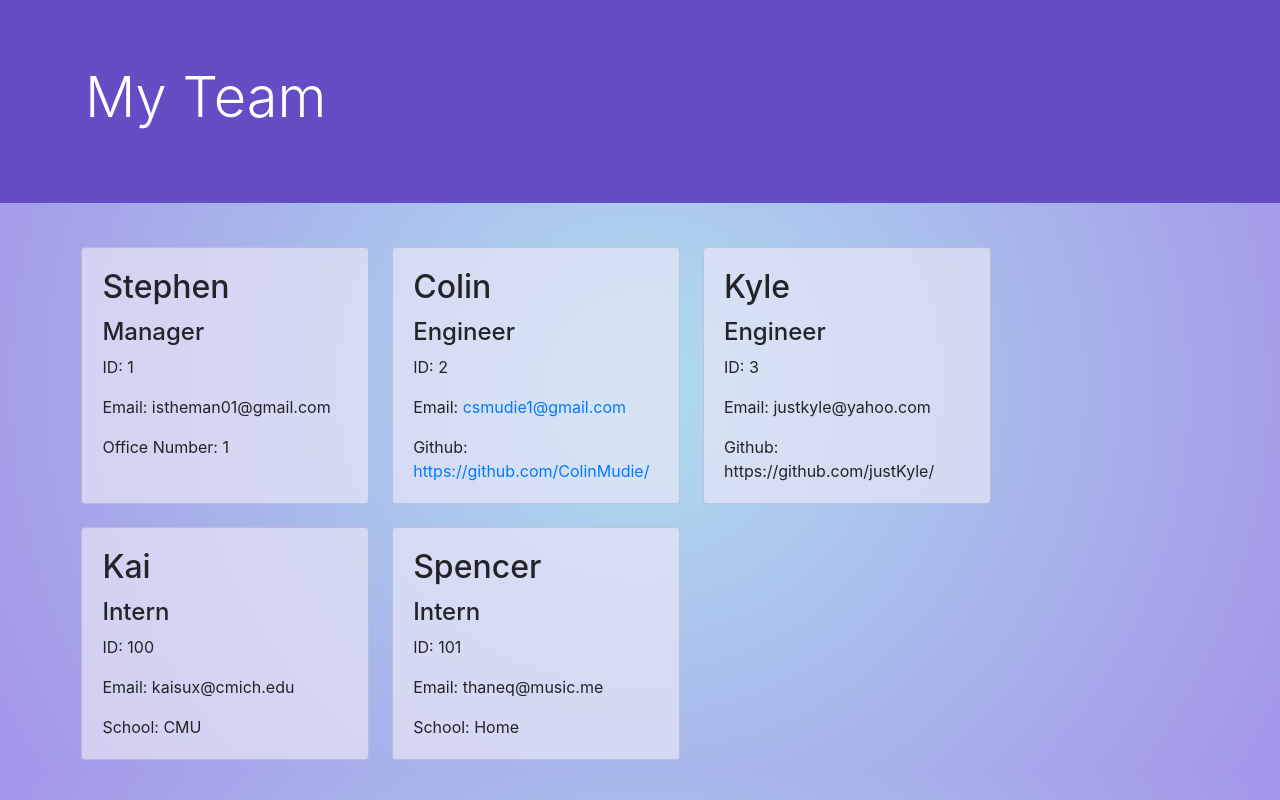
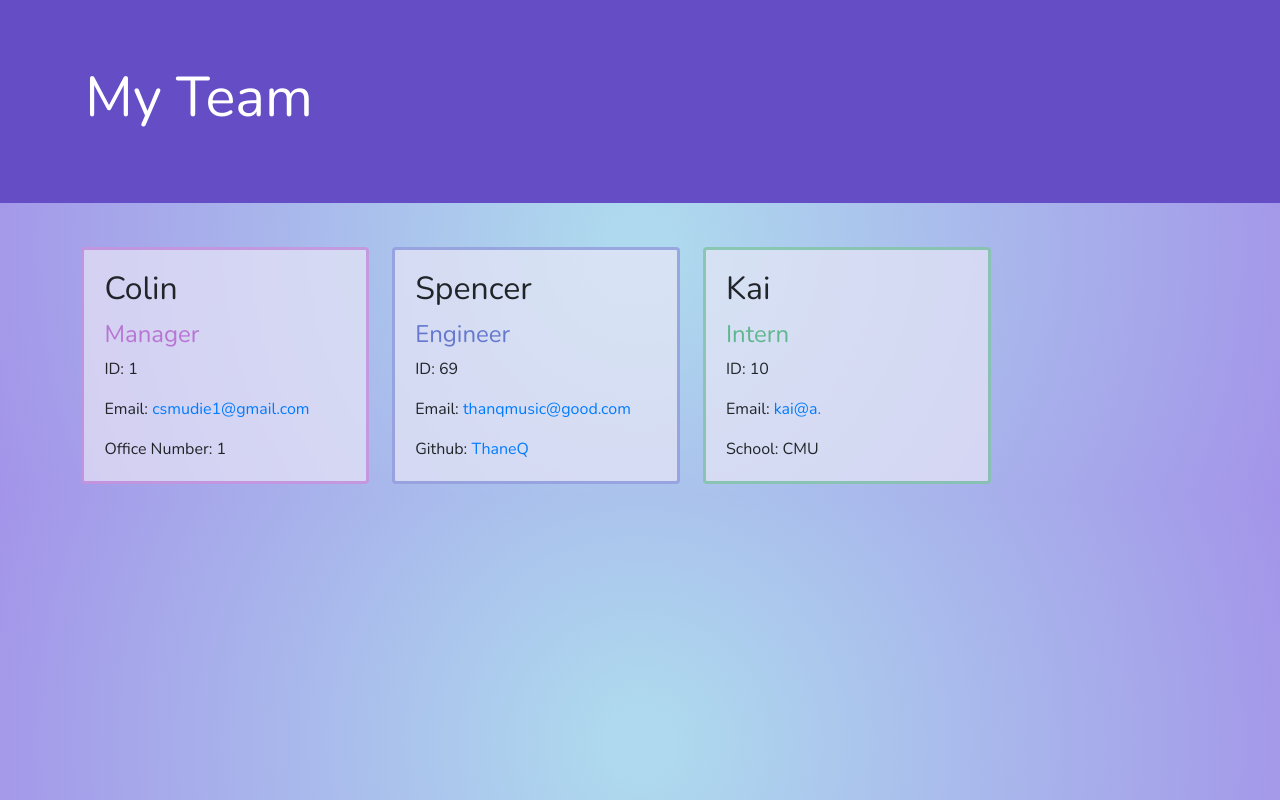
Before and after one commit to ColinMudie/Team_Profile_Generator, a website: page index.html in a window 1280 px wide. Drawn offline with nearby package versions, Linux system fonts and the light colour scheme.

Commit message:
add link functionality to github and email

```diff
--- a/css/style.css
+++ b/css/style.css
@@ -1,6 +1,7 @@
 body{
     background: rgb(174,217,238);
     background: radial-gradient(circle, rgba(174,217,238,1) 5%, rgba(163,148,233,1) 100%);
+    font-family: 'Nunito', sans-serif;
 }
 
 .card-custom{
@@ -11,3 +12,24 @@ body{
     background-color: rgb(101, 77, 198);
     color: white;
 }
+.manager-card{
+    border-width: medium;
+    border-color: rgba(172, 77, 198, 0.458);
+}
+.engineer-card{
+    border-width: medium;
+    border-color: rgba(77, 97, 198, 0.458);
+}
+.intern-card{
+    border-width: medium;
+    border-color: rgba(68, 174, 121, 0.521);
+}
+.manager-text{
+    color: rgba(172, 77, 198, 0.701);
+}
+.engineer-text{
+    color: rgba(77, 97, 198, 0.819);
+}
+.intern-text{
+    color: rgba(68, 174, 121, 0.812);
+}
--- a/index.html
+++ b/index.html
@@ -1,16 +1,17 @@
+
     <!DOCTYPE html>
     <html lang="en">
-
     <head>
         <meta charset="UTF-8">
         <meta http-equiv="X-UA-Compatible" content="IE=edge">
         <meta name="viewport" content="width=device-width, initial-scale=1.0">
         <title>Team Profile Generator</title>
-    <link rel="stylesheet" href="https://cdn.jsdelivr.net/npm/bootstrap@4.5.3/dist/css/bootstrap.min.css"
-        integrity="sha384-TX8t27EcRE3e/ihU7zmQxVncDAy5uIKz4rEkgIXeMed4M0jlfIDPvg6uqKI2xXr2" crossorigin="anonymous">
+        <link rel="stylesheet" href="https://cdn.jsdelivr.net/npm/bootstrap@4.5.3/dist/css/bootstrap.min.css" integrity="sha384-TX8t27EcRE3e/ihU7zmQxVncDAy5uIKz4rEkgIXeMed4M0jlfIDPvg6uqKI2xXr2" crossorigin="anonymous">
+        <link
+        href="https://fonts.googleapis.com/css2?family=Nunito:ital,wght@0,200;0,300;0,400;0,600;0,700;0,800;0,900;1,200;1,300;1,400;1,600;1,700;1,800;1,900&display=swap"
+        rel="stylesheet">
         <link rel="stylesheet" href="css/style.css">
     </head>
-
     <body>
         <div class="jumbotron jumbotron-fluid jumbotron-custom">
             <div class="container">
@@ -19,60 +20,42 @@
         </div>
         <div class="container">
             <div class="row">
-            <div class="card card-custom" style="width: 18rem;">
-                <div class="card-body">
-                    <h2 class="card-title">Stephen</h2>
-                    <h4 class="card-text">Manager</h4>
-                    <p class="card-text">ID: 1</p>
-                    <p class="card-text">Email: istheman01@gmail.com</p>
-                    <p class="card-text">Office Number: 1</p>
-                </div>
-            </div>
-            <div class="card card-custom" style="width: 18rem;">
+
+            <div class="card card-custom manager-card" style="width: 18rem;">
             <div class="card-body">
                 <h2 class="card-title">Colin</h2>
-                    <h4 class="card-text">Engineer</h4>
-                    <p class="card-text">ID: 2</p>
-                    <p class="card-text">Email: <a href="maito:csmudie1@gmail.com">csmudie1@gmail.com</a></p>
-                    <p class="card-text">Github: <a href="https://github.com/ColinMudie/" target="_blank">https://github.com/ColinMudie/</a></p>
-                </div>
-            </div>
-            <div class="card card-custom" style="width: 18rem;">
-                <div class="card-body">
-                    <h2 class="card-title">Kyle</h2>
-                    <h4 class="card-text">Engineer</h4>
-                    <p class="card-text">ID: 3</p>
-                    <p class="card-text">Email: justkyle@yahoo.com</p>
-                    <p class="card-text">Github: https://github.com/justKyle/</p>
-                </div>
-            </div>
-            <div class="card card-custom" style="width: 18rem;">
-                <div class="card-body">
-                    <h2 class="card-title">Kai</h2>
-                    <h4 class="card-text">Intern</h4>
-                    <p class="card-text">ID: 100</p>
-                    <p class="card-text">Email: kaisux@cmich.edu</p>
-                    <p class="card-text">School: CMU</p>
-                </div>
-            </div>
-            <div class="card card-custom" style="width: 18rem;">
-                <div class="card-body">
-                    <h2 class="card-title">Spencer</h2>
-                    <h4 class="card-text">Intern</h4>
-                    <p class="card-text">ID: 101</p>
-                    <p class="card-text">Email: thaneq@music.me</p>
-                    <p class="card-text">School: Home</p>
-                </div>
-            </div>
+                <h4 class="card-text manager-text">Manager</h4>
+                <p class="card-text">ID: 1</p>
+                <p class="card-text">Email: <a href="mailto:csmudie1@gmail.com">csmudie1@gmail.com</a></p>
+                <p class="card-text">Office Number:  1</p>
             </div>
             </div>
 
 
+            <div class="card card-custom engineer-card" style="width: 18rem;">
+            <div class="card-body">
+                <h2 class="card-title">Spencer</h2>
+                <h4 class="card-text engineer-text">Engineer</h4>
+                <p class="card-text">ID: 69</p>
+                <p class="card-text">Email: <a href="mailto:thanqmusic@good.com">thanqmusic@good.com</a></p>
+                <p class="card-text">Github: <a href="https://github.com/ThaneQ/" target="_blank">ThaneQ</a></p>
+            </div>
+            </div>
+
+
+            <div class="card card-custom intern-card" style="width: 18rem;">
+            <div class="card-body">
+                <h2 class="card-title">Kai</h2>
+                <h4 class="card-text intern-text">Intern</h4>
+                <p class="card-text">ID: 10</p>
+                <p class="card-text">Email: <a href="mailto:kai@a.">kai@a.</a></p>
+                <p class="card-text">School: CMU</p>
+            </div>
+            </div>
+
+            </div>
+        </div>
     </body>
-<script src="https://code.jquery.com/jquery-3.5.1.slim.min.js"
-    integrity="sha384-DfXdz2htPH0lsSSs5nCTpuj/zy4C+OGpamoFVy38MVBnE+IbbVYUew+OrCXaRkfj"
-    crossorigin="anonymous"></script>
-<script src="https://cdn.jsdelivr.net/npm/bootstrap@4.5.3/dist/js/bootstrap.bundle.min.js"
-    integrity="sha384-ho+j7jyWK8fNQe+A12Hb8AhRq26LrZ/JpcUGGOn+Y7RsweNrtN/tE3MoK7ZeZDyx"
-    crossorigin="anonymous"></script>
+        <script src="https://code.jquery.com/jquery-3.5.1.slim.min.js" integrity="sha384-DfXdz2htPH0lsSSs5nCTpuj/zy4C+OGpamoFVy38MVBnE+IbbVYUew+OrCXaRkfj" crossorigin="anonymous"></script>
+        <script src="https://cdn.jsdelivr.net/npm/bootstrap@4.5.3/dist/js/bootstrap.bundle.min.js" integrity="sha384-ho+j7jyWK8fNQe+A12Hb8AhRq26LrZ/JpcUGGOn+Y7RsweNrtN/tE3MoK7ZeZDyx" crossorigin="anonymous"></script>
     </html>
--- a/index.js
+++ b/index.js
@@ -1,4 +1,4 @@
-const fs = require('fs')
+const fs = require('fs');
 const inquirer = require('inquirer')
 
 //npm test -- --verbose
@@ -90,7 +90,6 @@ function init(){
         // console.log(managers);
         // console.log(engineers);
         // console.log(interns);
-
         fs.writeFile('index.html', generateHtml(managers, engineers, interns), (err) =>
         err ? console.log(err) : console.log("HTML file write successful"));
     });
--- a/scripts/generate-html.js
+++ b/scripts/generate-html.js
@@ -10,10 +10,10 @@ function generateManagers(managers) {
     if (managers.length > 0) {
         managers.forEach(element => {
             managerCard = managerCard.concat(`
-            <div class="card card-custom" style="width: 18rem;">
+            <div class="card card-custom manager-card" style="width: 18rem;">
             <div class="card-body">
                 <h2 class="card-title">${element.getName()}</h2>
-                <h4 class="card-text">${element.getRole()}</h4>
+                <h4 class="card-text manager-text">${element.getRole()}</h4>
                 <p class="card-text">ID: ${element.getId()}</p>
                 <p class="card-text">Email: <a href="mailto:${element.getEmail()}">${element.getEmail()}</a></p>
                 <p class="card-text">Office Number:  ${element.getOfficeNumber()}</p>
@@ -30,13 +30,13 @@ function generateEngineers(engineers) {
     if (engineers.length > 0) {
         engineers.forEach(element => {
             engineerCard = engineerCard.concat(`
-            <div class="card card-custom" style="width: 18rem;">
+            <div class="card card-custom engineer-card" style="width: 18rem;">
             <div class="card-body">
                 <h2 class="card-title">${element.getName()}</h2>
-                <h4 class="card-text">${element.getRole()}</h4>
+                <h4 class="card-text engineer-text">${element.getRole()}</h4>
                 <p class="card-text">ID: ${element.getId()}</p>
                 <p class="card-text">Email: <a href="mailto:${element.getEmail()}">${element.getEmail()}</a></p>
-                <p class="card-text">Github: <a href="${element.getGithub()}" target="_blank">${element.getGithub()}</a></p>
+                <p class="card-text">Github: <a href="${element.getGithub()}" target="_blank">${element.github}</a></p>
             </div>
             </div>
             `)
@@ -50,10 +50,10 @@ function generateInterns(interns) {
     if (interns.length > 0) {
         interns.forEach(element => {
             internsCard = internsCard.concat(`
-            <div class="card card-custom" style="width: 18rem;">
+            <div class="card card-custom intern-card" style="width: 18rem;">
             <div class="card-body">
                 <h2 class="card-title">${element.getName()}</h2>
-                <h4 class="card-text">${element.getRole()}</h4>
+                <h4 class="card-text intern-text">${element.getRole()}</h4>
                 <p class="card-text">ID: ${element.getId()}</p>
                 <p class="card-text">Email: <a href="mailto:${element.getEmail()}">${element.getEmail()}</a></p>
                 <p class="card-text">School: ${element.getSchool()}</p>
@@ -75,6 +75,10 @@ function generateHtml(managers, engineers, interns) {
         <meta name="viewport" content="width=device-width, initial-scale=1.0">
         <title>Team Profile Generator</title>
         <link rel="stylesheet" href="https://cdn.jsdelivr.net/npm/bootstrap@4.5.3/dist/css/bootstrap.min.css" integrity="sha384-TX8t27EcRE3e/ihU7zmQxVncDAy5uIKz4rEkgIXeMed4M0jlfIDPvg6uqKI2xXr2" crossorigin="anonymous">
+        <link
+        href="https://fonts.googleapis.com/css2?family=Nunito:ital,wght@0,200;0,300;0,400;0,600;0,700;0,800;0,900;1,200;1,300;1,400;1,600;1,700;1,800;1,900&display=swap"
+        rel="stylesheet">
+        <link rel="stylesheet" href="css/style.css">
     </head>
     <body>
         <div class="jumbotron jumbotron-fluid jumbotron-custom">
```
Also changed, not shown: README.md. Lines whose indentation alone changed are shown as unchanged.
